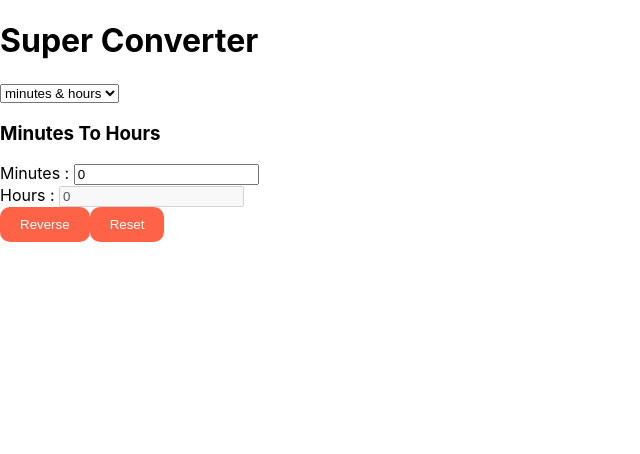
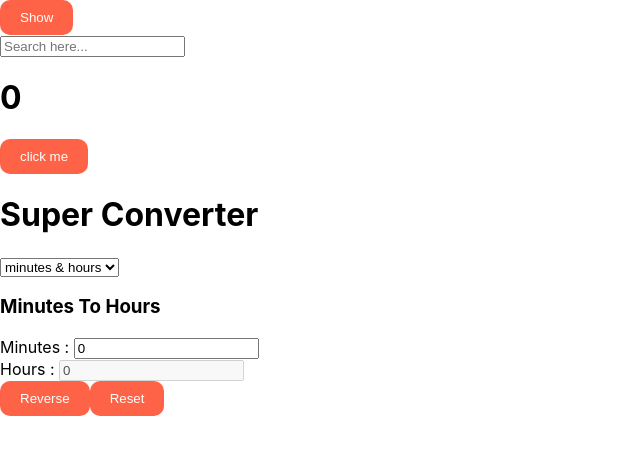
Before and after one commit to SSHwan/react_for_beginners, a React (Create React App) app: page / in a window 1280 px wide. Shown: the top 454 px of the page, without its empty margins (0-640 px from the left). Built offline with nearby package versions, Linux system fonts and the light colour scheme.

Commit message:
useEffect, cleanup(destroyed) test

```diff
--- a/src/App.js
+++ b/src/App.js
@@ -1,9 +1,14 @@
 import './App.css';
+import CleanUpTest from './cleanup_test/cleanUpTest';
 import UnitConversion from './unit_conversion_test/unitConversion';
+import UseEffectTest from './use_effect_test/useEffectTest';
 
 function App() {
+
   return (
     <div className="MyApp">
+      <CleanUpTest />
+      <UseEffectTest />
       <UnitConversion />
     </div>
   );
--- /dev/null
+++ b/src/cleanup_test/cleanUpTest.js
@@ -0,0 +1,26 @@
+import { useEffect, useState } from "react";
+import Btn from "../component/btn";
+
+function Hello() {
+    // created!!
+    useEffect(() => {
+        console.log("created hello component! :)");
+        // destroyed!!
+        return () => console.log("destroyed! :(");
+    }, []);
+    return <h1>Hello!!</h1>;
+}
+
+function CleanUpTest() {
+    const [showing, setShowing] = useState(false);
+    const onClick = () => setShowing((prev) => !prev);
+    const btnText = showing ? 'Hide' : 'Show';
+    return (
+        <div>
+            <Btn onClick={onClick} text={btnText} />
+            {showing ? <Hello /> : null}
+        </div>
+    )
+}
+
+export default CleanUpTest;
--- a/src/component/btn.js
+++ b/src/component/btn.js
@@ -1,5 +1,4 @@
 function Btn({text, onClick}) {
-    console.log(text + ' is rendered!');
     return (
         <button
             onClick={onClick}
--- a/src/index.js
+++ b/src/index.js
@@ -6,9 +6,9 @@ import reportWebVitals from './reportWebVitals';
 
 const root = ReactDOM.createRoot(document.getElementById('root'));
 root.render(
-  <React.StrictMode>
+  // <React.StrictMode>
     <App />
-  </React.StrictMode>
+  // </React.StrictMode>
 );
 
 // If you want to start measuring performance in your app, pass a function
--- /dev/null
+++ b/src/use_effect_test/useEffectTest.js
@@ -0,0 +1,23 @@
+import { useEffect, useState } from "react";
+import Btn from "../component/btn";
+
+function UseEffectTest() {
+    const [counter, setCounter] = useState(0);
+    const [keyword, setKeyword] = useState('');
+    const onClick =  () => setCounter((currentCounter) => currentCounter + 1);
+    const onChange = (event) => setKeyword(event.target.value);
+    useEffect(() => console.log('i run only once.'), []);
+    useEffect(() => console.log('counter >> ', counter), [counter]);
+    useEffect(() => console.log('Search for ', keyword), [keyword]);
+
+    return (
+        <div>
+            <input value={keyword} onChange={onChange} type="text" placeholder='Search here...' />
+            <h1>{counter}</h1>
+            {/* <button onClick={onClick}>click me</button> */}
+            <Btn onClick={onClick} text="click me" />
+        </div>
+    )
+}
+
+export default UseEffectTest;
```
